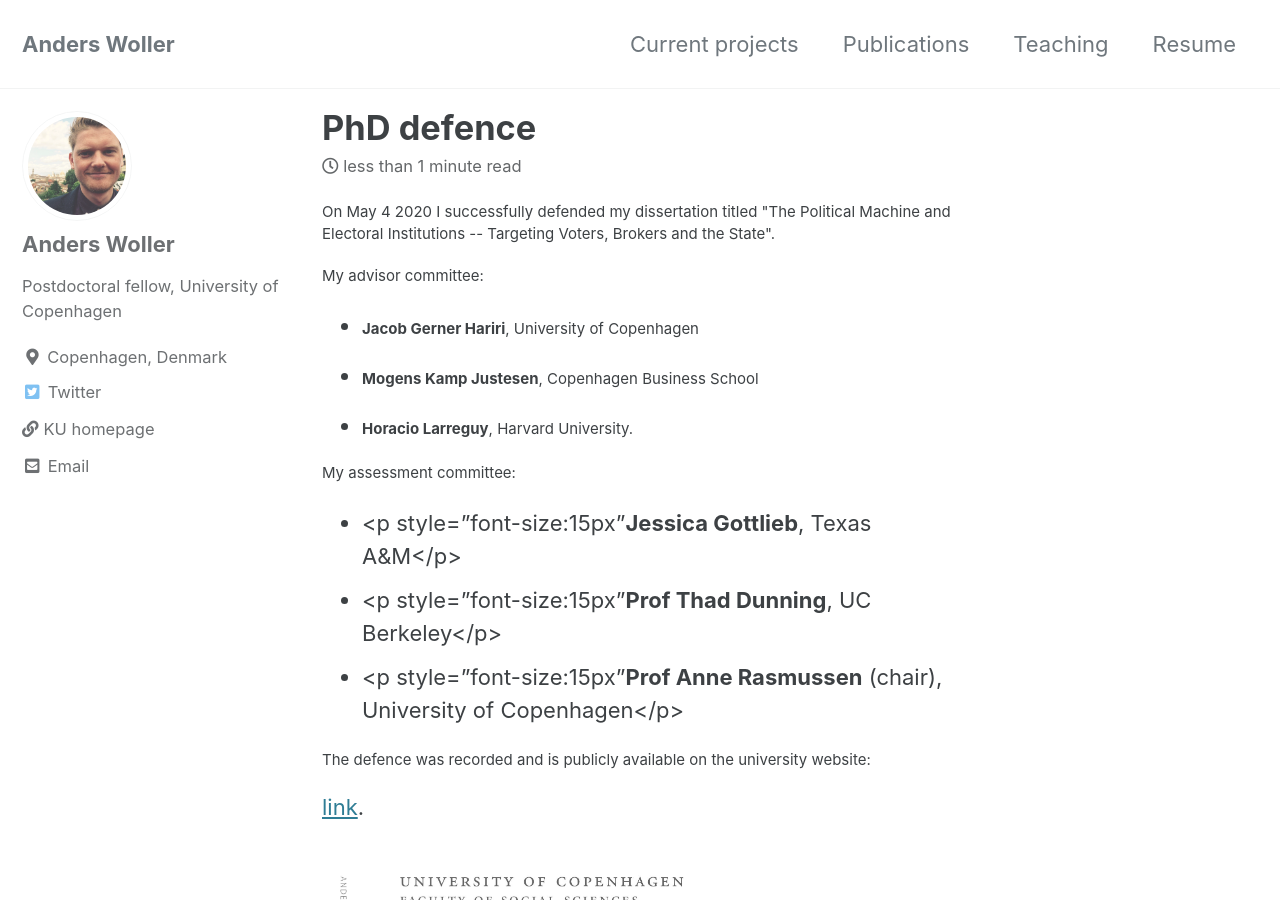
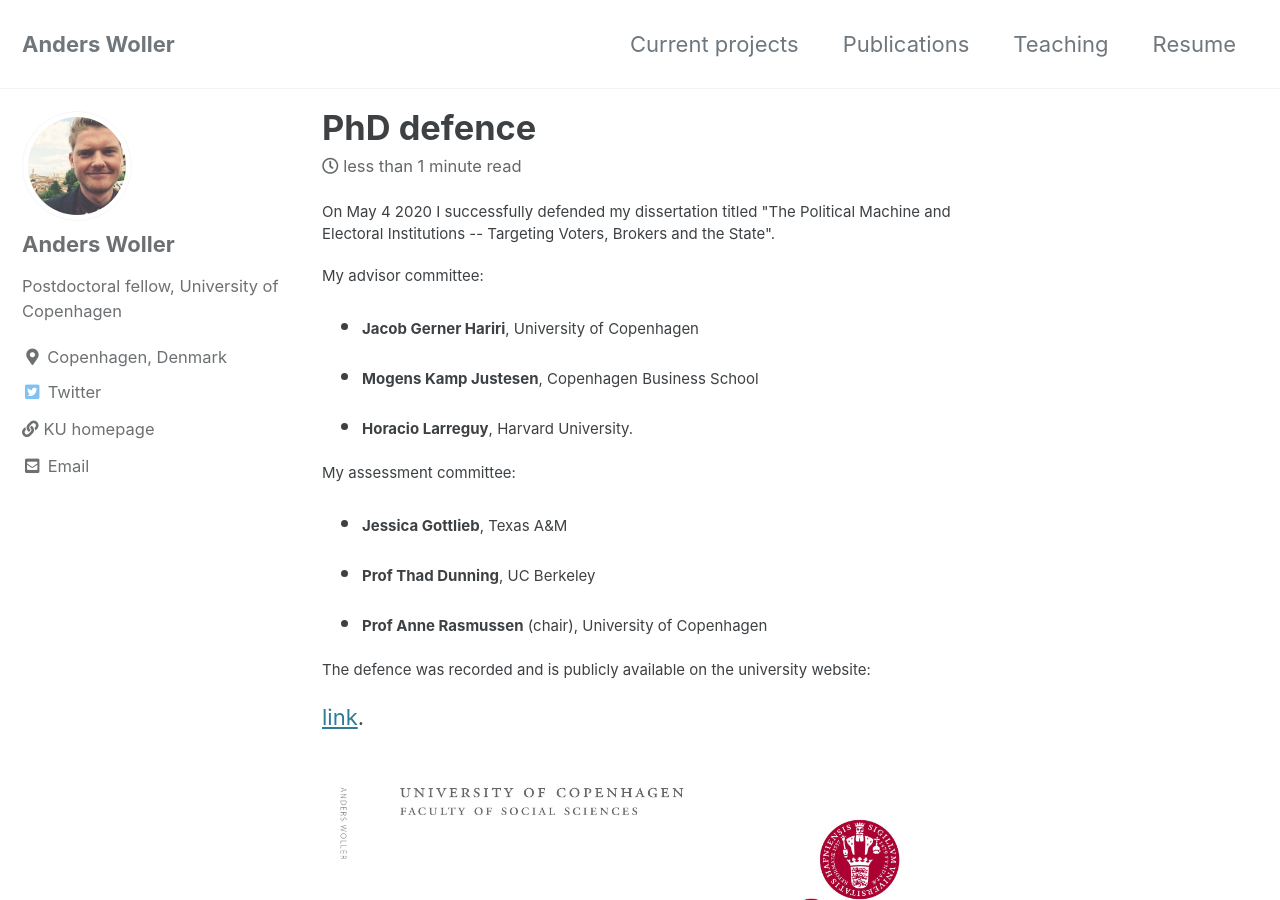
Before and after one commit to AndersWoller/AndersWoller.github.io, a Jekyll site: the page built from _posts/2020-04-04-defense.md, in a window 1280 px wide and 900 px high. Built offline with Jekyll 4.4.1, drawn with Linux system fonts in a browser that asks for light colours; cached includes are drawn as plain includes.

Commit message:
Update 2020-04-04-defense.md

```diff
--- a/_posts/2020-04-04-defense.md
+++ b/_posts/2020-04-04-defense.md
@@ -13,9 +13,9 @@
 
 
 <p style="font-size:15px">My assessment committee:</p>
-* <p style="font-size:15px"<b>Jessica Gottlieb</b>, Texas A&M</p>
-* <p style="font-size:15px"<b>Prof Thad Dunning</b>, UC Berkeley</p>
-* <p style="font-size:15px"<b>Prof Anne Rasmussen</b> (chair), University of Copenhagen</p>
+* <p style="font-size:15px"><b>Jessica Gottlieb</b>, Texas A&M</p>
+* <p style="font-size:15px"><b>Prof Thad Dunning</b>, UC Berkeley</p>
+* <p style="font-size:15px"><b>Prof Anne Rasmussen</b> (chair), University of Copenhagen</p>
 
 <p style="font-size:15px">The defence was recorded and is publicly available on the university website:</p> [link](https://polsci.ku.dk/uddannelser/phd/forsvar/anders-woller-nielsen/).
 
```
